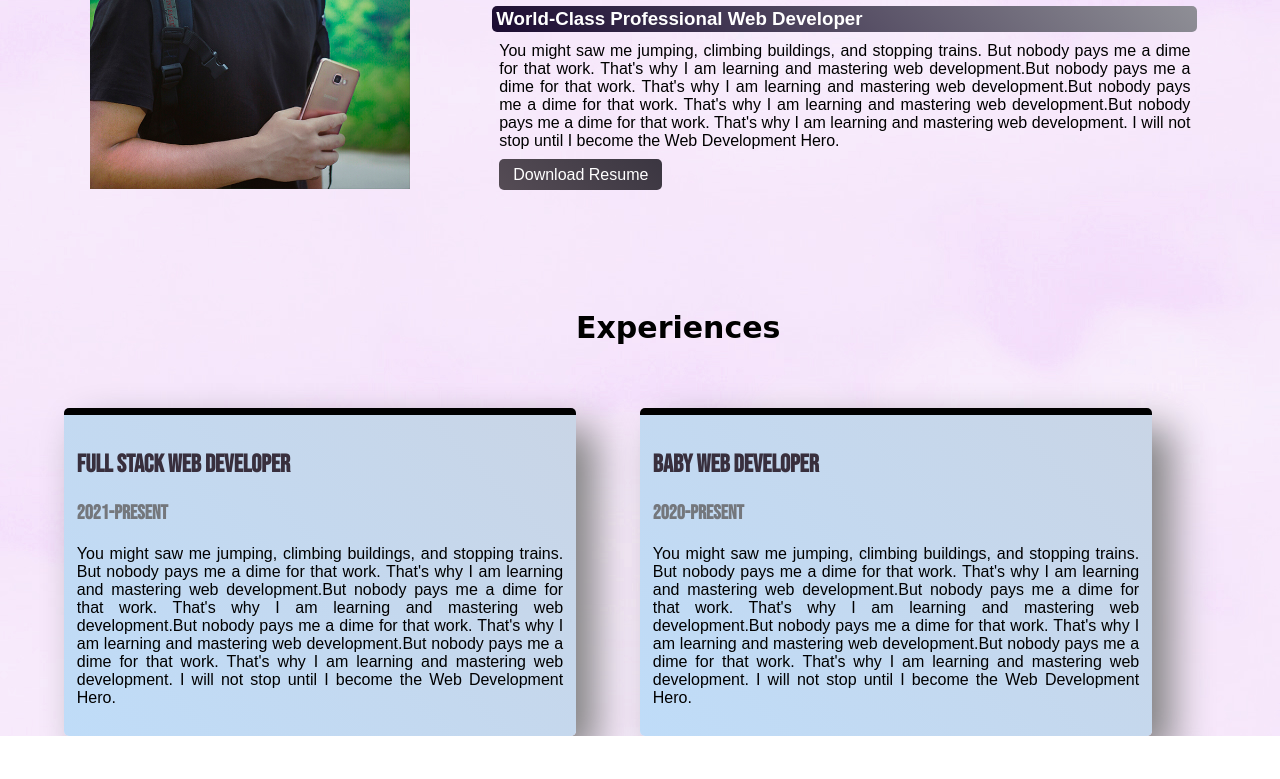
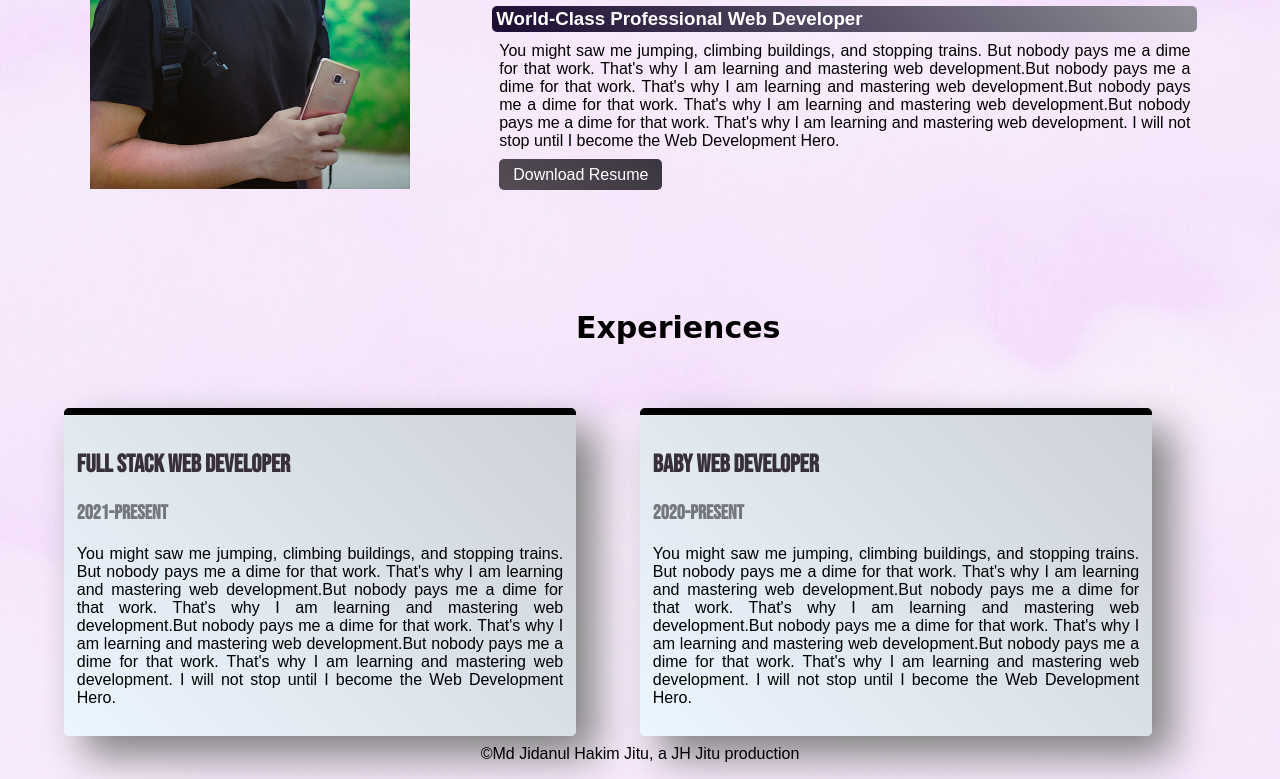
Before and after one commit to JH-Jitu/portfolio, a plain HTML site: page index.html in a window 1280 px wide. Shown: the part 777-1556 px from the top of the page. Before the commit the page ends 1513 px from the top, so only its background shows below. Drawn offline with Linux system fonts and the light colour scheme; a web font is replaced by a local one.

Commit message:
update 3

```diff
--- a/index.html
+++ b/index.html
@@ -57,7 +57,9 @@
 
 
     </section>
-
+<footer>
+    <p align= center> ©Md Jidanul Hakim Jitu, a JH Jitu production </p>
+</footer>
 </div>
 </section>
 </body>
--- a/style.css
+++ b/style.css
@@ -105,11 +105,11 @@ section{
 }
 #full-stack-baby{
     border-top: 7px solid;
-    background-image: linear-gradient(45deg, rgb(191, 220, 248), rgb(201, 213, 230));
+    background-image: linear-gradient(45deg, rgb(236, 246, 255), rgb(206, 210, 216));
     border-image-slice: 1;
 }
 #full-stack-babys{
     border-top: 7px solid;
-    background-image: linear-gradient(45deg, rgb(191, 220, 248), rgb(201, 213, 230));
+    background-image: linear-gradient(45deg, rgb(236, 246, 255), rgb(206, 210, 216));
     border-image-slice: 1;
 }
```
